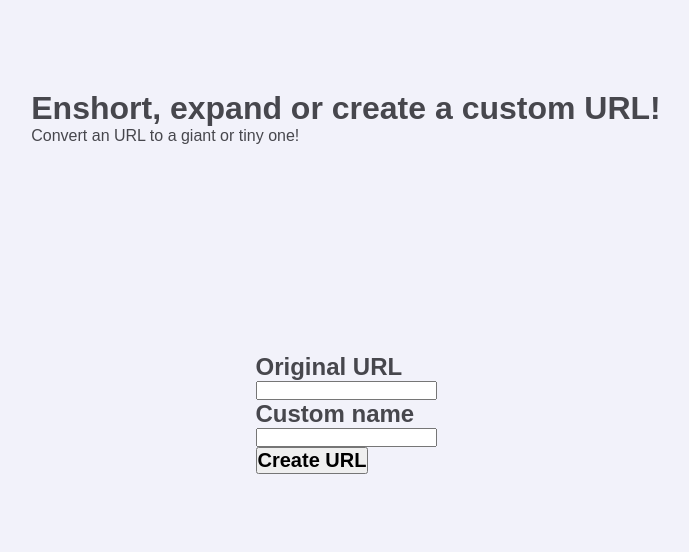
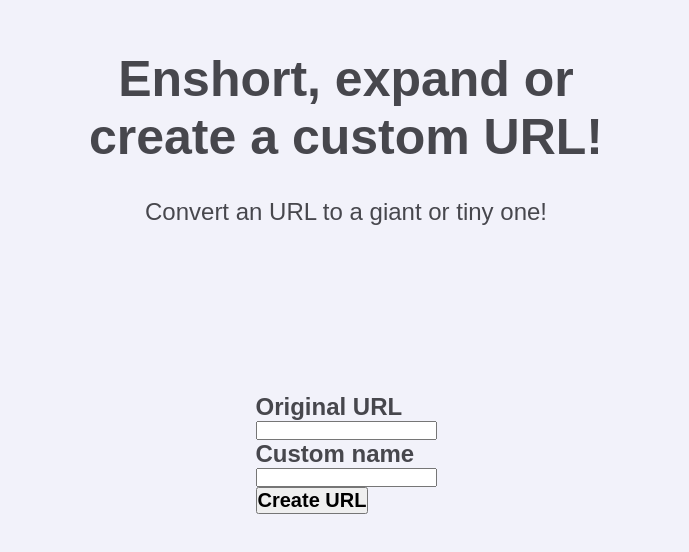
Before and after one commit to Lucasc-Dev/URL-Extender-frontend, a Next.js app: page / in a window 1280 px wide. Shown: the part 118-670 px from the top of the page, without its empty margins (294-983 px from the left). Built offline with nearby package versions, Linux system fonts and the light colour scheme.

Commit message:
MainPage styles: styled header.

```diff
--- a/src/styles/pages/MainPage.ts
+++ b/src/styles/pages/MainPage.ts
@@ -12,19 +12,22 @@ export const Container = styled.div`
 `;
 
 export const Header = styled.header`
-
 `;
 
 export const Title = styled.h1`
+    width: 600px;
+    padding-bottom: 32px;
 
+    font-size: 50px;
+    text-align: center;
 `;
 
 export const Subtitle = styled.p`
-
+    font-size: 24px;
+    text-align: center;
 `;
 
-export const FormContainer = styled.form`
-
+export const FormContainer = styled.div`
 `;
 
 export const InputContainer = styled.div`
```
